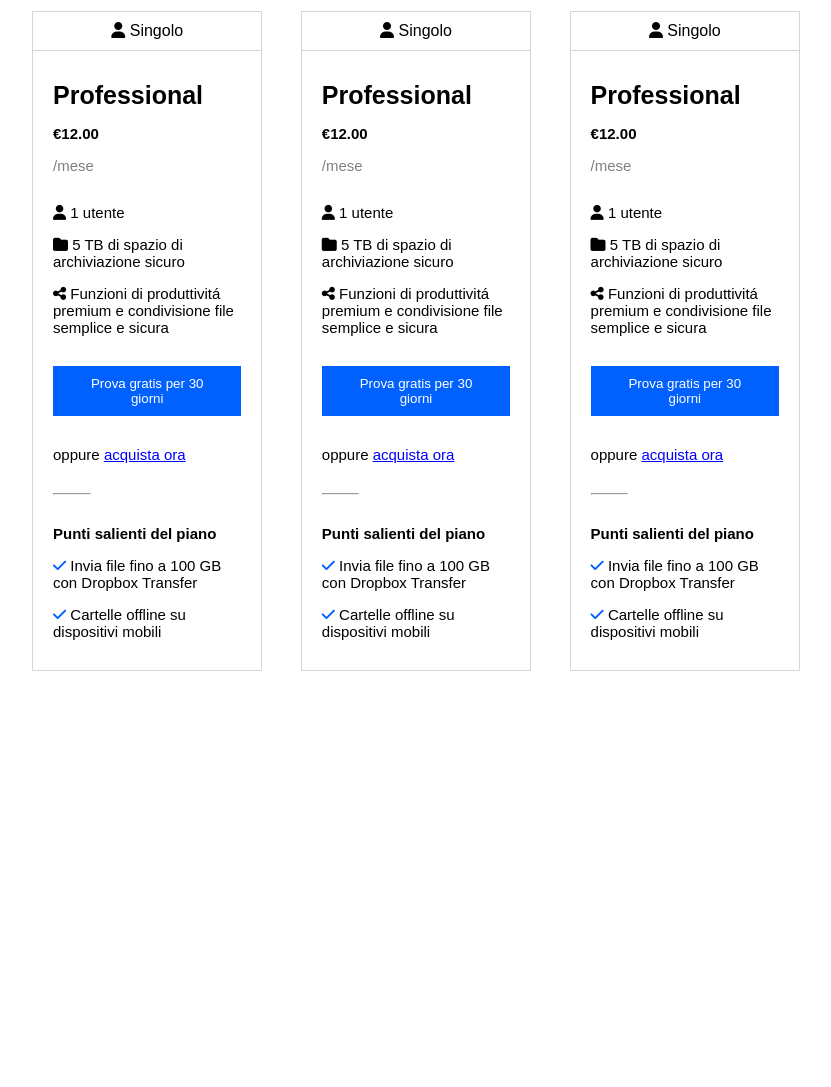
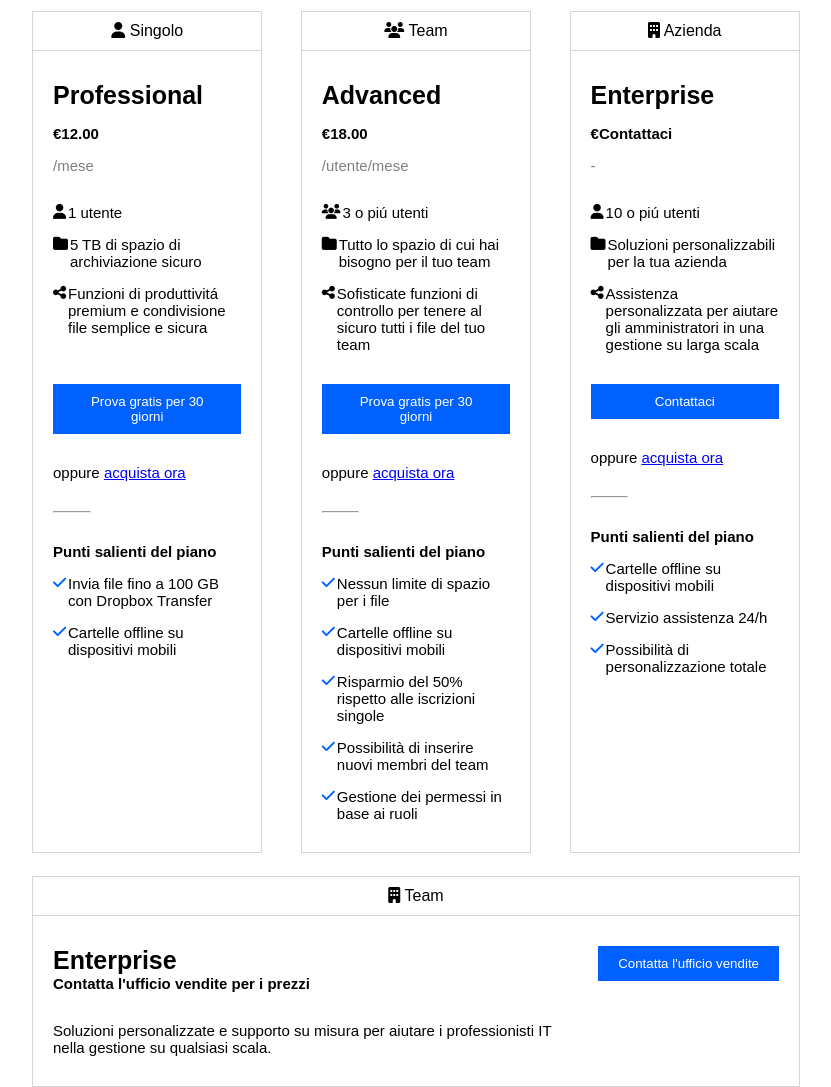
Before and after one commit to fabiodagostino27/htmlcss-dropbox, a plain HTML site: page index.html in a window 1280 px wide. Shown: the part 760-1847 px from the top of the page, without its empty margins (224-1055 px from the left). Before the commit the page ends 1431 px from the top, so only its background shows below. Drawn offline with Linux system fonts and the light colour scheme.

Commit message:
ADD: finished second section

```diff
--- a/css/style.css
+++ b/css/style.css
@@ -125,10 +125,14 @@ main .business-plan-section h2 {
 main .business-plans {
     margin-top: 3%;
     justify-content: space-between;
+    flex-wrap: wrap;
 }
 
 main .business-plan {
     flex-basis: 30%;
+}
+
+.business-plan, #business-plan4 {
     border: 1px solid rgba(172, 168, 168, 0.493);
 }
 
@@ -138,15 +142,22 @@ main .business-plan-top {
     padding-block: 10px;
 }
 
-.business-plans .business-plan-bottom {
+.business-plans .business-plan-bottom{
     padding: 30px 20px;
     font-size: 15px;
     gap: 30px;
+}
+
+.business-plan .business-plan-bottom {
     flex-direction: column;
 }
 
-.business-plans .business-plan-bottom h3 {
+.business-plan-bottom h3 {
     font-size: 25px;
+}
+
+.business-plan-bottom .details {
+    flex-basis: 150px;
 }
 
 .business-plan-bottom .price, .business-plan-bottom .details, .business-plan-bottom .details2 {
@@ -163,6 +174,10 @@ main .business-plan-top {
     color: blue;
 }
 
+.business-plan-bottom i {
+    margin-right: 1%;
+}
+
 hr {
     width: 20%;
 }
@@ -170,3 +185,19 @@ hr {
 .business-plan-bottom .details2 i {
     color: var(--color1);
 }
+
+#business-plan4 {
+    flex-basis: 100%;
+    margin-top: 3%;
+
+}
+
+#business-plan4 .business-plan-bottom {
+    justify-content: space-between;
+}
+
+#business-plan4 .business-plan-bottom .flex-left {
+    flex-basis: 70%;
+    flex-direction: column;
+    gap: 30px;
+}
--- a/index.html
+++ b/index.html
@@ -75,17 +75,17 @@
                         </div>
 
                         <div class="details flex">
-                            <div>
+                            <div class="flex">
                                 <i class="fa-solid fa-user"></i>
                                 1 utente
                             </div>
 
-                            <div>
+                            <div class="flex">
                                 <i class="fa-solid fa-folder"></i>
                                 5 TB di spazio di archiviazione sicuro
                             </div>
 
-                            <div>
+                            <div class="flex">
                                 <i class="fa-solid fa-share-nodes"></i>
                                 Funzioni di produttivit&aacute; premium e condivisione file semplice e sicura
                             </div>
@@ -100,45 +100,45 @@
 
                         <div class="details2 flex">
                             <div><strong>Punti salienti del piano</strong></div>
-                            <div>
+                            <div class="flex">
                                 <i class="fa-solid fa-check"></i>
                                 Invia file fino a 100 GB con Dropbox Transfer
                             </div>
-                            <div>
+                            <div class="flex">
                                 <i class="fa-solid fa-check"></i>
                                 Cartelle offline su dispositivi mobili
                             </div>
                         </div>
                     </div>
+                </div>
 
-            </div>
                 <div class="business-plan">
                     <div class="business-plan-top">
-                        <i class="fa-solid fa-user"></i>
-                        <span>Singolo</span>
+                        <i class="fa-solid fa-users"></i>
+                        <span>Team</span>
                     </div>
 
                     <div class="business-plan-bottom flex">
                         <div class="price flex">
-                            <h3>Professional</h3>
-                            <div><strong>&euro;12.00</strong></div>
-                            <span>/mese</span>
+                            <h3>Advanced</h3>
+                            <div><strong>&euro;18.00</strong></div>
+                            <span>/utente/mese</span>
                         </div>
 
                         <div class="details flex">
-                            <div>
-                                <i class="fa-solid fa-user"></i>
-                                1 utente
+                            <div class="flex">
+                                <i class="fa-solid fa-users"></i>
+                                3 o pi&uacute; utenti
                             </div>
 
-                            <div>
+                            <div class="flex">
                                 <i class="fa-solid fa-folder"></i>
-                                5 TB di spazio di archiviazione sicuro
+                                Tutto lo spazio di cui hai bisogno per il tuo team
                             </div>
 
-                            <div>
+                            <div class="flex">
                                 <i class="fa-solid fa-share-nodes"></i>
-                                Funzioni di produttivit&aacute; premium e condivisione file semplice e sicura
+                                Sofisticate funzioni di controllo per tenere al sicuro tutti i file del tuo team
                             </div>
                         </div>
 
@@ -151,49 +151,61 @@
 
                         <div class="details2 flex">
                             <div><strong>Punti salienti del piano</strong></div>
-                            <div>
+                            <div class="flex">
                                 <i class="fa-solid fa-check"></i>
-                                Invia file fino a 100 GB con Dropbox Transfer
+                                Nessun limite di spazio per i file
                             </div>
-                            <div>
+                            <div class="flex">
                                 <i class="fa-solid fa-check"></i>
                                 Cartelle offline su dispositivi mobili
                             </div>
+                            <div class="flex">
+                                <i class="fa-solid fa-check"></i>
+                                Risparmio del 50&percnt; rispetto alle iscrizioni singole
+                            </div>
+                            <div class="flex">
+                                <i class="fa-solid fa-check"></i>
+                                Possibilità di inserire nuovi membri del team
+                            </div>
+                            <div class="flex">
+                                <i class="fa-solid fa-check"></i>
+                                Gestione dei permessi in base ai ruoli
+                            </div>
                         </div>
                     </div>
+                </div>
 
-            </div>
                 <div class="business-plan">
                     <div class="business-plan-top">
-                        <i class="fa-solid fa-user"></i>
-                        <span>Singolo</span>
+                        <i class="fa-solid fa-building"></i>
+                        <span>Azienda</span>
                     </div>
 
                     <div class="business-plan-bottom flex">
                         <div class="price flex">
-                            <h3>Professional</h3>
-                            <div><strong>&euro;12.00</strong></div>
-                            <span>/mese</span>
+                            <h3>Enterprise</h3>
+                            <div><strong>&euro;Contattaci</strong></div>
+                            <span>-</span>
                         </div>
 
                         <div class="details flex">
-                            <div>
+                            <div class="flex">
                                 <i class="fa-solid fa-user"></i>
-                                1 utente
+                                10 o pi&uacute; utenti
                             </div>
 
-                            <div>
+                            <div class="flex">
                                 <i class="fa-solid fa-folder"></i>
-                                5 TB di spazio di archiviazione sicuro
+                                Soluzioni personalizzabili per la tua azienda
                             </div>
 
-                            <div>
+                            <div class="flex">
                                 <i class="fa-solid fa-share-nodes"></i>
-                                Funzioni di produttivit&aacute; premium e condivisione file semplice e sicura
+                                Assistenza personalizzata per aiutare gli amministratori in una gestione su larga scala
                             </div>
                         </div>
 
-                        <button class="btn-blue">Prova gratis per 30 giorni</button>
+                        <button class="btn-blue">Contattaci</button>
                         <span>
                             oppure
                             <a href="#">acquista ora</a>
@@ -202,17 +214,51 @@
 
                         <div class="details2 flex">
                             <div><strong>Punti salienti del piano</strong></div>
-                            <div>
-                                <i class="fa-solid fa-check"></i>
-                                Invia file fino a 100 GB con Dropbox Transfer
-                            </div>
-                            <div>
+                            <div class="flex">
                                 <i class="fa-solid fa-check"></i>
                                 Cartelle offline su dispositivi mobili
                             </div>
+                            <div class="flex">
+                                <i class="fa-solid fa-check"></i>
+                                Servizio assistenza 24/h
+                            </div>
+                            <div class="flex">
+                                <i class="fa-solid fa-check"></i>
+                                Possibilità di personalizzazione totale
+                            </div>
                         </div>
                     </div>
+                </div>
 
+                <div id="business-plan4">
+                    <div class="business-plan-top">
+                        <i class="fa-solid fa-building"></i>
+                        <span>Team</span>
+                    </div>
+
+                    <div class="business-plan-bottom flex">
+                        <div class="flex-left flex">
+                            <div>
+                                <h3>Enterprise</h3>
+                                <strong>Contatta l'ufficio vendite per i prezzi</strong>
+                            </div>
+                            <p>Soluzioni personalizzate e supporto su misura per aiutare i professionisti IT nella gestione su qualsiasi scala.</p>
+                        </div>
+
+                        <div>
+                            <button class="btn-blue">Contatta l'ufficio vendite</button>
+                        </div>
+                    </div>
+                </div>
+        </section>
+
+        <section class="partner-section flex">
+            <figure>
+                <img src="" alt="">
+            </figure>
+            <div>
+                <h2></h2>
+                <p></p>
             </div>
         </section>
     </main>
```
